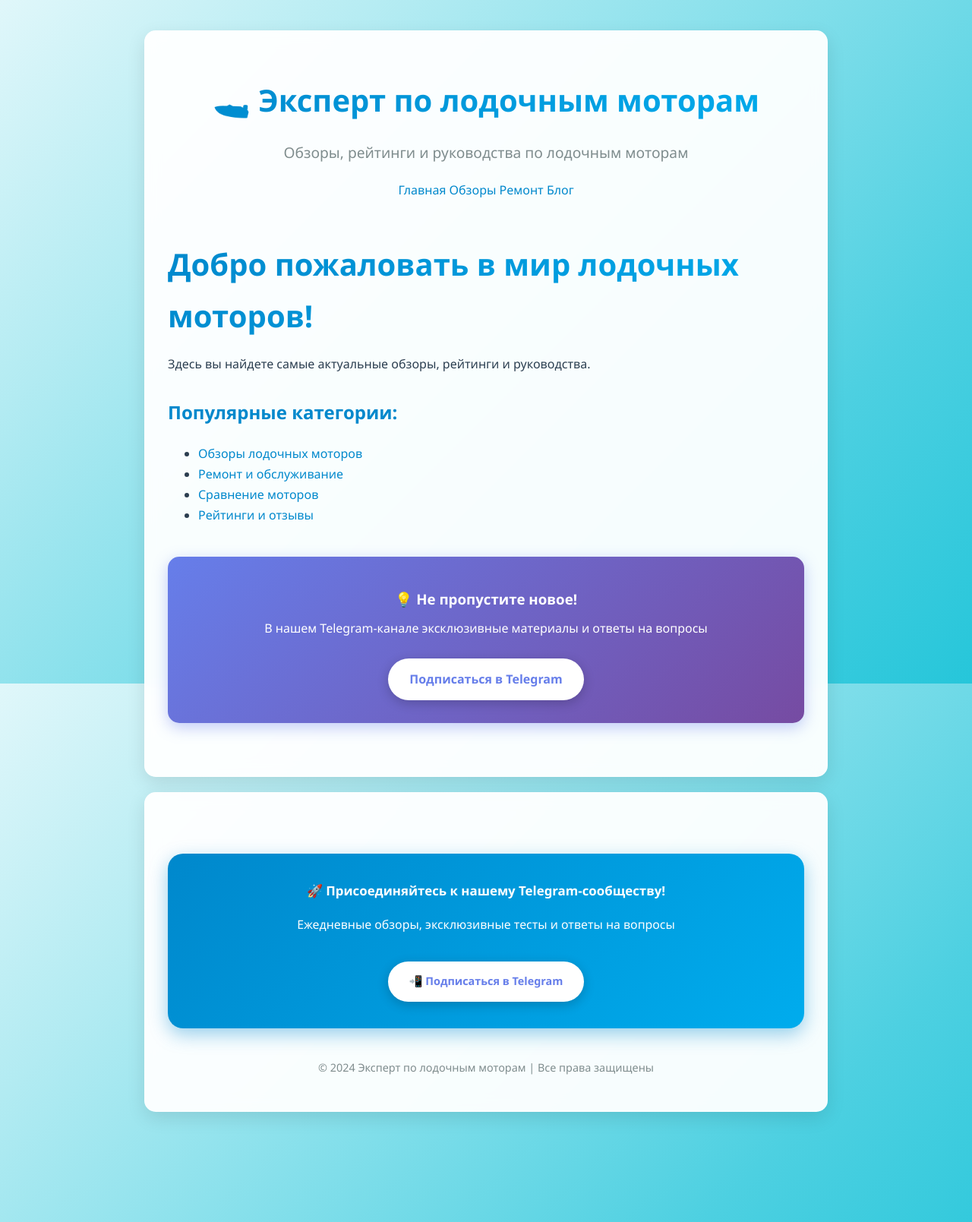
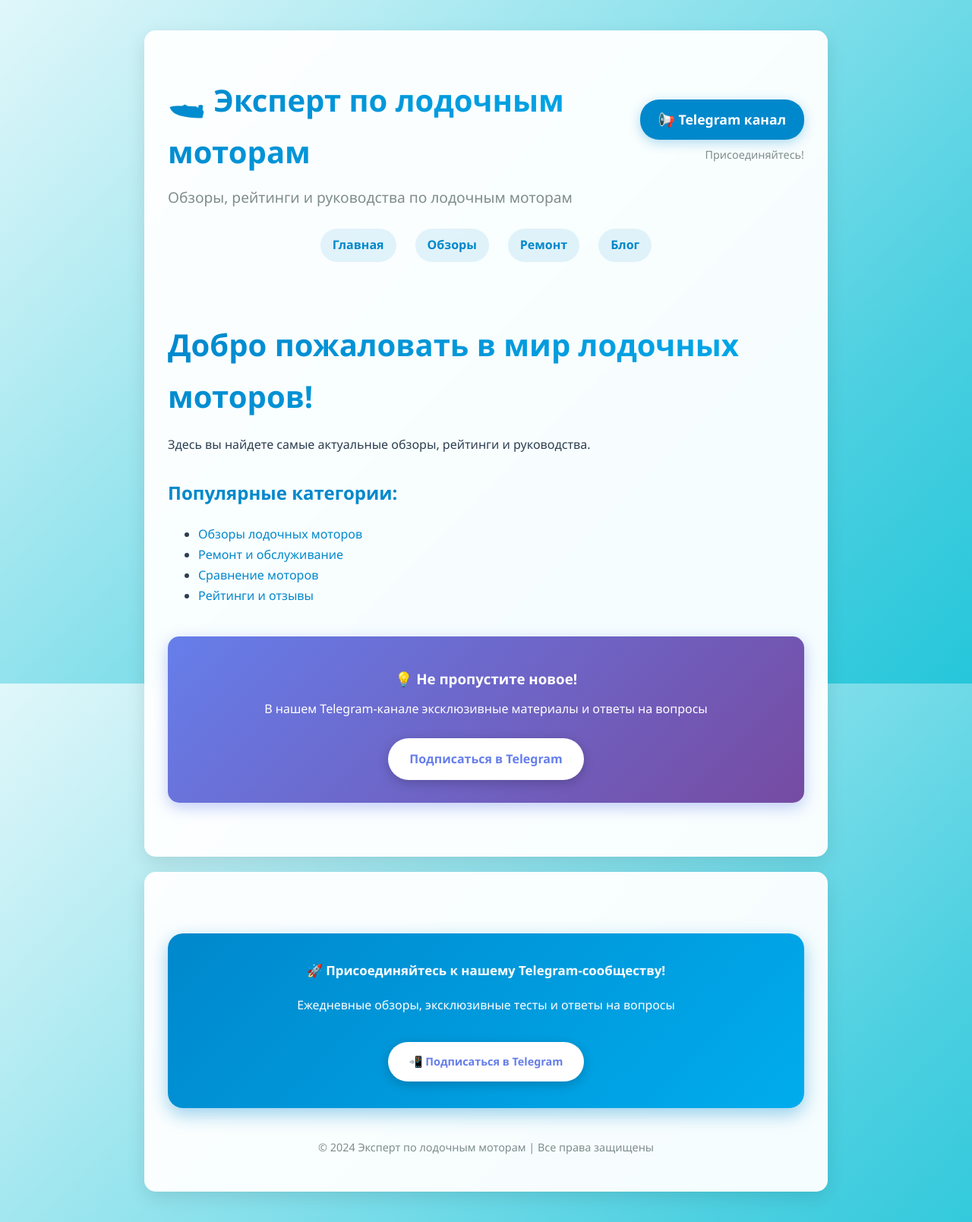
Before and after one commit to lodochnye-motory/lodochnye-motory.github.io, a Jekyll site: the page built from index.md, in a window 1280 px wide. Shown: the whole page at 76% size. Built offline with Jekyll 4.4.1, drawn with Linux system fonts in a browser that asks for light colours.

Commit message:
Update default.html

```diff
--- a/_layouts/default.html
+++ b/_layouts/default.html
@@ -56,18 +56,59 @@
         }
 
         header {
-            text-align: center;
             padding-bottom: 20px;
             margin-bottom: 30px;
         }
 
-        <nav>
-           <a href="/">Главная</a>
-           <a href="/obzory/">Обзоры</a>
-           <a href="/remont/">Ремонт</a>
-           <a href="/blog/">Блог</a>
-           <a href="https://t.me/+sM-I_3xdgHAxMDIy" target="_blank" class="nav-telegram">📢 Telegram канал</a>
-        </nav>
+        .header-top {
+            display: flex;
+            justify-content: space-between;
+            align-items: center;
+            flex-wrap: wrap;
+            gap: 15px;
+            margin-bottom: 20px;
+        }
+
+        .header-text {
+            flex: 1;
+        }
+
+        .telegram-header-link {
+            text-align: right;
+            flex-shrink: 0;
+        }
+
+        .telegram-header-link a {
+            display: inline-block;
+            background: #0088cc;
+            color: white;
+            padding: 12px 24px;
+            border-radius: 25px;
+            text-decoration: none;
+            font-weight: bold;
+            box-shadow: 0 4px 15px rgba(0, 136, 204, 0.3);
+            transition: all 0.3s ease;
+            font-size: 1.1em;
+        }
+
+        .telegram-header-link a:hover {
+            background: #006699;
+            transform: translateY(-2px);
+            box-shadow: 0 6px 20px rgba(0, 136, 204, 0.4);
+        }
+
+        .telegram-header-link p {
+            margin: 8px 0 0 0;
+            font-size: 0.9em;
+            color: #7f8c8d;
+        }
+
+        nav {
+            display: flex;
+            justify-content: center;
+            gap: 25px;
+            margin: 25px 0;
+            flex-wrap: wrap;
         }
 
         nav a {
@@ -184,6 +225,16 @@
                 padding: 20px;
             }
 
+            .header-top {
+                flex-direction: column;
+                text-align: center;
+            }
+
+            .telegram-header-link {
+                text-align: center;
+                margin-top: 15px;
+            }
+
             nav {
                 gap: 10px;
             }
@@ -216,8 +267,19 @@
 <body>
     <div class="content-container">
         <header>
-            <h1>🚤 Эксперт по лодочным моторам</h1>
-            <p style="font-size: 1.2em; color: #7f8c8d;">Обзоры, рейтинги и руководства по лодочным моторам</p>
+            <div class="header-top">
+                <div class="header-text">
+                    <h1>🚤 Эксперт по лодочным моторам</h1>
+                    <p style="font-size: 1.2em; color: #7f8c8d; margin: 0;">Обзоры, рейтинги и руководства по лодочным моторам</p>
+                </div>
+                <div class="telegram-header-link">
+                    <a href="https://t.me/+sM-I_3xdgHAxMDIy" target="_blank">
+                        📢 Telegram канал
+                    </a>
+                    <p>Присоединяйтесь!</p>
+                </div>
+            </div>
+
             <nav>
                 <a href="/">Главная</a>
                 <a href="/obzory/">Обзоры</a>
```
